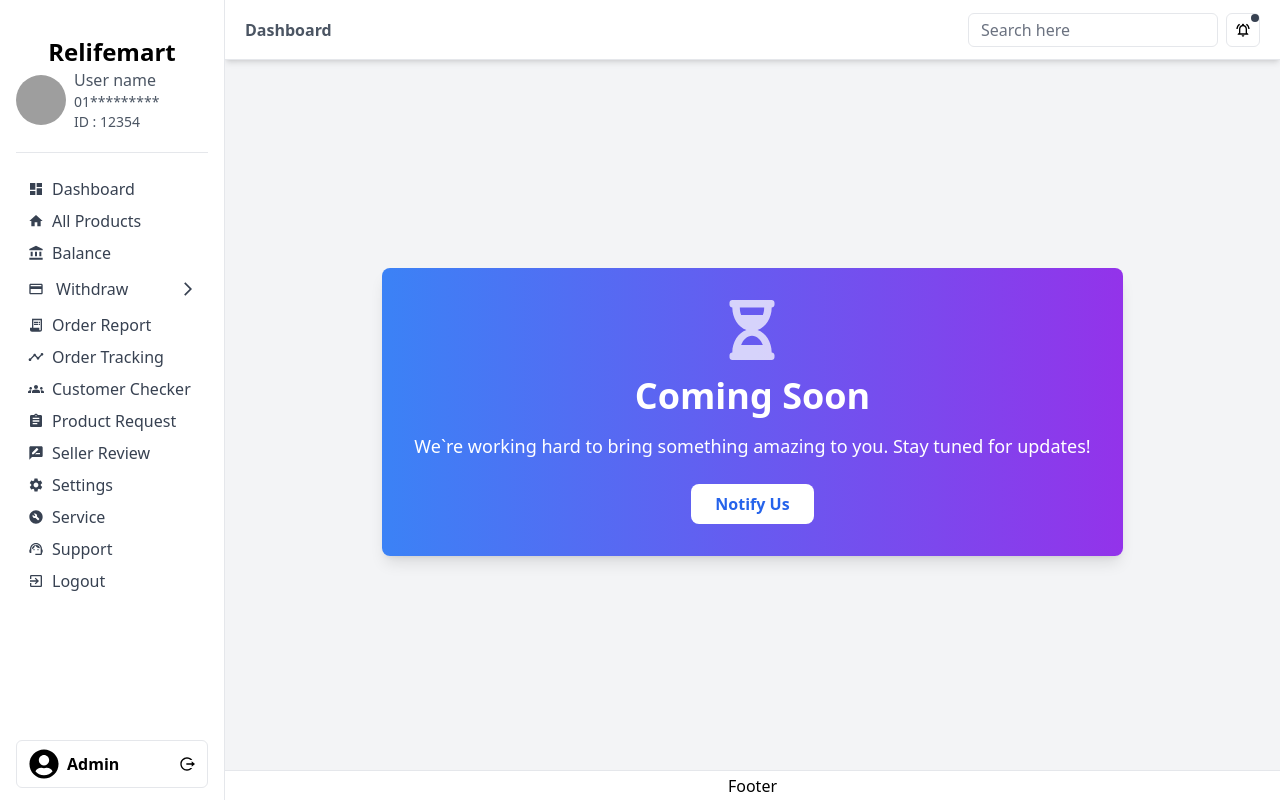
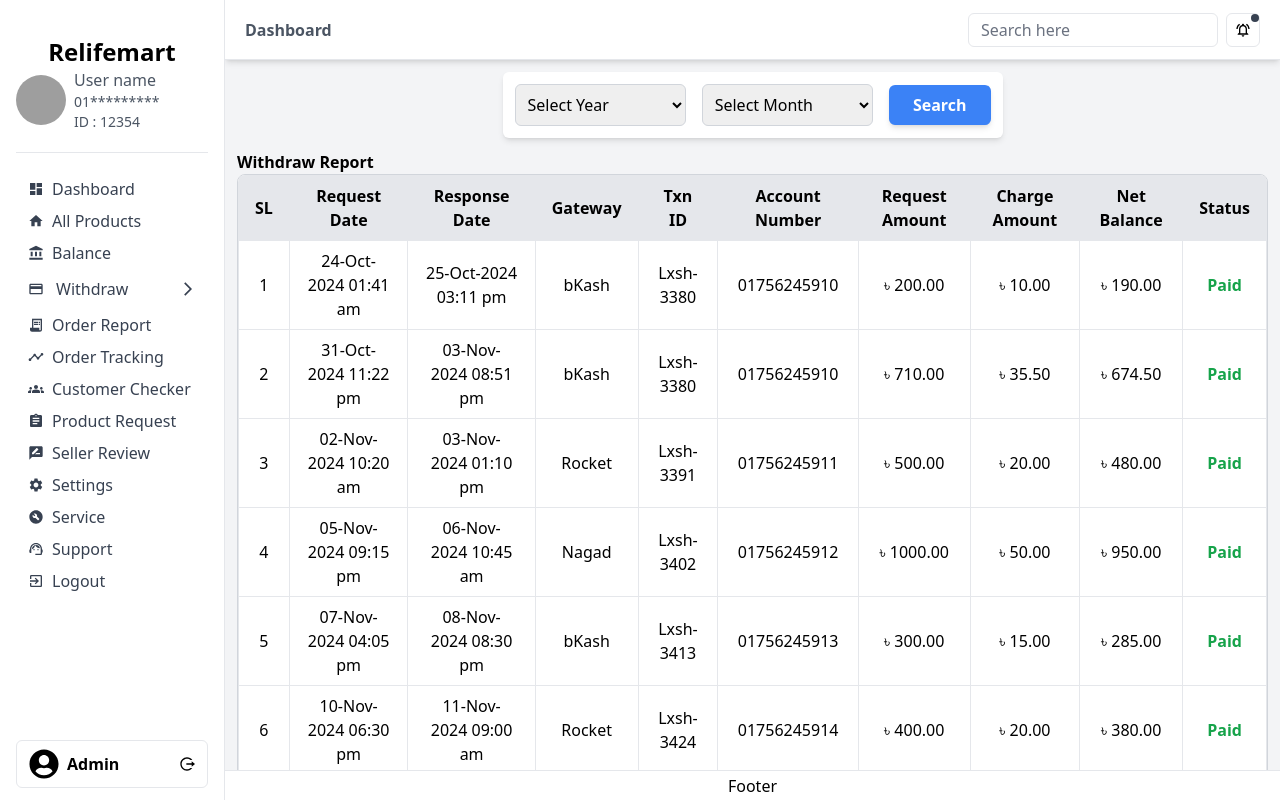
Before and after one commit to Robiu-Sani/Amazon-Dashboard, a React (Vite) app: page /withdraw/withdraw-report in a window 1280 px wide. Built offline with nearby package versions, Linux system fonts and the light colour scheme; grey boxes are pictures that could not be loaded.

Commit message:
report dable is done

```diff
--- a/src/Component/Default/router.jsx
+++ b/src/Component/Default/router.jsx
@@ -5,6 +5,7 @@ import CommingSoon from "./CommingSoon";
 import Login from "../Pages/Authcations/Login";
 import CourierCheck from "../Pages/CourierCheck/CourierCheck";
 import OrderReport from "../Pages/OrderReport/OrderReport";
+import WithdrowReport from "../Pages/withdrowReport/withdrowReport";
 
 const router = createBrowserRouter([
   {
@@ -47,7 +48,7 @@ const router = createBrowserRouter([
       },
       {
         path: "/withdraw/withdraw-report",
-        element: <CommingSoon />,
+        element: <WithdrowReport />,
       },
       {
         path: "/order-report",
--- /dev/null
+++ b/src/Component/Pages/withdrowReport/WithdrowReport.jsx
@@ -0,0 +1,84 @@
+import WithdrowReportTable from "./WithdrowReportTable";
+import { useForm } from "react-hook-form";
+
+export default function WithdrowReport() {
+  const { register, handleSubmit } = useForm();
+
+  const onSubmit = (data) => {
+    console.log("Form Data:", data);
+    // Perform search logic here
+  };
+  return (
+    <div>
+      <div className="flex justify-center items-center mb-3">
+        <form
+          onSubmit={handleSubmit(onSubmit)}
+          className="bg-white shadow-md rounded-md p-3 flex flex-col md:flex-row items-center gap-4 max-w-[500px] w-full"
+        >
+          {/* Year Select */}
+          <div className="w-full">
+            <select
+              {...register("year", { required: true })}
+              className="w-full border-gray-300 border rounded-md focus:ring-2 focus:ring-blue-500 focus:outline-none p-2"
+            >
+              <option value="">Select Year</option>
+              <option value="2024">2024</option>
+              <option value="2023">2023</option>
+              <option value="2022">2022</option>
+              <option value="2021">2021</option>
+              <option value="2021">2019</option>
+              <option value="2021">2018</option>
+              <option value="2021">2017</option>
+              <option value="2021">2016</option>
+              <option value="2021">2015</option>
+              <option value="2021">2014</option>
+              <option value="2021">2013</option>
+              <option value="2021">2012</option>
+              <option value="2021">2011</option>
+              <option value="2021">2010</option>
+              <option value="2021">2009</option>
+              <option value="2021">2008</option>
+              <option value="2021">2007</option>
+              <option value="2021">2006</option>
+              <option value="2021">2005</option>
+              <option value="2021">2004</option>
+            </select>
+          </div>
+
+          {/* Month Select */}
+          <div className="w-full">
+            <select
+              {...register("month", { required: true })}
+              className="w-full border border-gray-300 rounded-md focus:ring-2 focus:ring-blue-500 focus:outline-none p-2"
+            >
+              <option value="">Select Month</option>
+              <option value="January">January</option>
+              <option value="February">February</option>
+              <option value="March">March</option>
+              <option value="April">April</option>
+              <option value="May">May</option>
+              <option value="June">June</option>
+              <option value="July">July</option>
+              <option value="August">August</option>
+              <option value="September">September</option>
+              <option value="October">October</option>
+              <option value="November">November</option>
+              <option value="December">December</option>
+            </select>
+          </div>
+
+          {/* Submit Button */}
+          <div>
+            <button
+              type="submit"
+              className="bg-blue-500 hover:bg-blue-600 text-white font-semibold px-6 py-2 rounded-md shadow-md focus:ring-2 focus:ring-blue-400 focus:outline-none"
+            >
+              Search
+            </button>
+          </div>
+        </form>
+      </div>
+      <WithdrowReportTable />
+    </div>
+  );
+}
--- /dev/null
+++ b/src/Component/Pages/withdrowReport/WithdrowReportTable.jsx
@@ -0,0 +1,141 @@
+export default function WithdrowReportTable() {
+  const data = [
+    {
+      id: 1,
+      requestDate: "24-Oct-2024 01:41 am",
+      responseDate: "25-Oct-2024 03:11 pm",
+      gateway: "bKash",
+      txnID: "Lxsh-3380",
+      accountNumber: "01756245910",
+      requestAmount: "৳ 200.00",
+      chargeAmount: "৳ 10.00",
+      netBalance: "৳ 190.00",
+      status: "Paid",
+    },
+    {
+      id: 2,
+      requestDate: "31-Oct-2024 11:22 pm",
+      responseDate: "03-Nov-2024 08:51 pm",
+      gateway: "bKash",
+      txnID: "Lxsh-3380",
+      accountNumber: "01756245910",
+      requestAmount: "৳ 710.00",
+      chargeAmount: "৳ 35.50",
+      netBalance: "৳ 674.50",
+      status: "Paid",
+    },
+    // Add 5 more dummy entries here
+    {
+      id: 3,
+      requestDate: "02-Nov-2024 10:20 am",
+      responseDate: "03-Nov-2024 01:10 pm",
+      gateway: "Rocket",
+      txnID: "Lxsh-3391",
+      accountNumber: "01756245911",
+      requestAmount: "৳ 500.00",
+      chargeAmount: "৳ 20.00",
+      netBalance: "৳ 480.00",
+      status: "Paid",
+    },
+    {
+      id: 4,
+      requestDate: "05-Nov-2024 09:15 pm",
+      responseDate: "06-Nov-2024 10:45 am",
+      gateway: "Nagad",
+      txnID: "Lxsh-3402",
+      accountNumber: "01756245912",
+      requestAmount: "৳ 1000.00",
+      chargeAmount: "৳ 50.00",
+      netBalance: "৳ 950.00",
+      status: "Paid",
+    },
+    {
+      id: 5,
+      requestDate: "07-Nov-2024 04:05 pm",
+      responseDate: "08-Nov-2024 08:30 pm",
+      gateway: "bKash",
+      txnID: "Lxsh-3413",
+      accountNumber: "01756245913",
+      requestAmount: "৳ 300.00",
+      chargeAmount: "৳ 15.00",
+      netBalance: "৳ 285.00",
+      status: "Paid",
+    },
+    {
+      id: 6,
+      requestDate: "10-Nov-2024 06:30 pm",
+      responseDate: "11-Nov-2024 09:00 am",
+      gateway: "Rocket",
+      txnID: "Lxsh-3424",
+      accountNumber: "01756245914",
+      requestAmount: "৳ 400.00",
+      chargeAmount: "৳ 20.00",
+      netBalance: "৳ 380.00",
+      status: "Paid",
+    },
+    {
+      id: 7,
+      requestDate: "12-Nov-2024 03:50 am",
+      responseDate: "13-Nov-2024 12:20 pm",
+      gateway: "Nagad",
+      txnID: "Lxsh-3435",
+      accountNumber: "01756245915",
+      requestAmount: "৳ 250.00",
+      chargeAmount: "৳ 12.50",
+      netBalance: "৳ 237.50",
+      status: "Paid",
+    },
+  ];
+
+  return (
+    <div className=" bg-gray-100">
+      <h2 className="font-semibold ">Withdraw Report</h2>
+      <div className="overflow-x-auto bg-white border border-gray-300 rounded-lg">
+        <table className="w-full text-center border-collapse">
+          <thead>
+            <tr className="bg-gray-200">
+              <th className="py-2 px-4 border">SL</th>
+              <th className="py-2 px-4 border">Request Date</th>
+              <th className="py-2 px-4 border">Response Date</th>
+              <th className="py-2 px-4 border">Gateway</th>
+              <th className="py-2 px-4 border">Txn ID</th>
+              <th className="py-2 px-4 border">Account Number</th>
+              <th className="py-2 px-4 border">Request Amount</th>
+              <th className="py-2 px-4 border">Charge Amount</th>
+              <th className="py-2 px-4 border">Net Balance</th>
+              <th className="py-2 px-4 border">Status</th>
+            </tr>
+          </thead>
+          <tbody>
+            {data.map((item) => (
+              <tr key={item.id} className="border-t">
+                <td className="py-2 px-4 border">{item.id}</td>
+                <td className="py-2 px-4 border">{item.requestDate}</td>
+                <td className="py-2 px-4 border">{item.responseDate}</td>
+                <td className="py-2 px-4 border">{item.gateway}</td>
+                <td className="py-2 px-4 border">{item.txnID}</td>
+                <td className="py-2 px-4 border">{item.accountNumber}</td>
+                <td className="py-2 px-4 border">{item.requestAmount}</td>
+                <td className="py-2 px-4 border">{item.chargeAmount}</td>
+                <td className="py-2 px-4 border">{item.netBalance}</td>
+                <td className="py-2 px-4 border text-green-600 font-semibold">
+                  {item.status}
+                </td>
+              </tr>
+            ))}
+          </tbody>
+          <tfoot>
+            <tr className="bg-gray-100 font-bold">
+              <td colSpan="7" className="py-2 px-4 border text-right">
+                Total
+              </td>
+              <td className="py-2 px-4 border">৳ 164.50</td>
+              <td className="py-2 px-4 border">৳ 854.50</td>
+              <td className="py-2 px-4 border"></td>
+            </tr>
+          </tfoot>
+        </table>
+      </div>
+    </div>
+  );
+}
```
